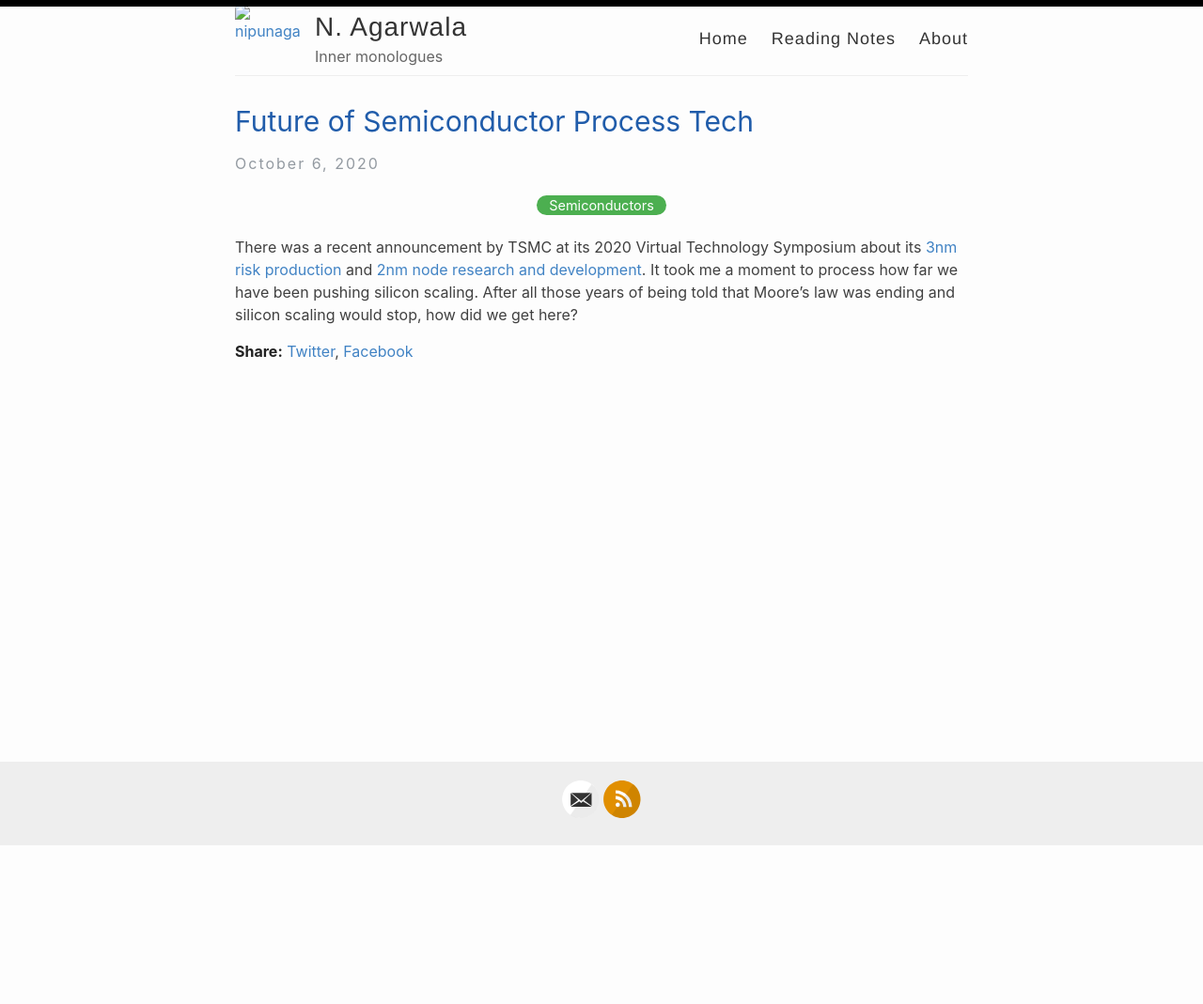
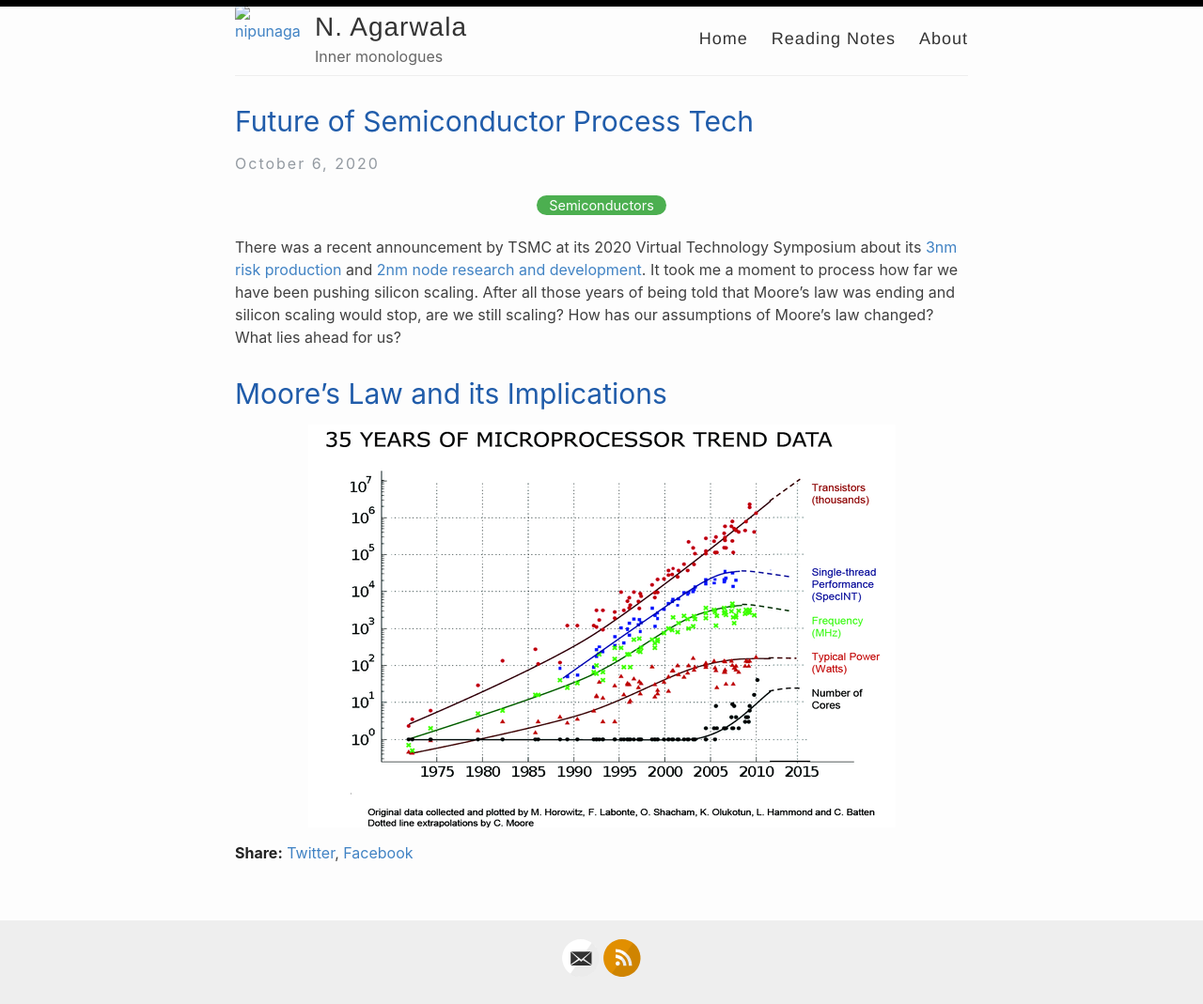
Before and after one commit to nipunagarwala/nipunagarwala.github.io, a Jekyll site: the page built from _posts/2020-10-06-Semiconductor-process-tech-future.md, in a window 1280 px wide. Shown: the whole page at 94% size. Built offline with Jekyll 4.4.1, drawn with Linux system fonts in a browser that asks for light colours; before the commit the page ends 900 px from its top, so only the background shows below that.

Commit message:
Added images and new heading for blog post

```diff
--- a/_posts/2020-10-06-Semiconductor-process-tech-future.md
+++ b/_posts/2020-10-06-Semiconductor-process-tech-future.md
@@ -4,4 +4,7 @@ title: Future of Semiconductor Process Tech
 categories: Semiconductors
 ---
 
-There was a recent announcement by TSMC at its 2020 Virtual Technology Symposium about its [3nm risk production](https://www.anandtech.com/show/16024/tsmc-details-3nm-process-technology-details-full-node-scaling-for-2h22) and [2nm node research and development](https://www.extremetech.com/computing/309889-tsmc-starts-development-on-2nm-process-node). It took me a moment to process how far we have been pushing silicon scaling. After all those years of being told that Moore's law was ending and silicon scaling would stop, how did we get here?
+There was a recent announcement by TSMC at its 2020 Virtual Technology Symposium about its [3nm risk production](https://www.anandtech.com/show/16024/tsmc-details-3nm-process-technology-details-full-node-scaling-for-2h22) and [2nm node research and development](https://www.extremetech.com/computing/309889-tsmc-starts-development-on-2nm-process-node). It took me a moment to process how far we have been pushing silicon scaling. After all those years of being told that Moore's law was ending and silicon scaling would stop, are we still scaling? How has our assumptions of Moore's law changed? What lies ahead for us?
+
+# Moore's Law and its Implications
+![My Image](/images/uProcTrend.png "Microprocessor Trend for the past 35 years")
```
Also changed, not shown: images/uProcTrend.png (added), 1 other file.
